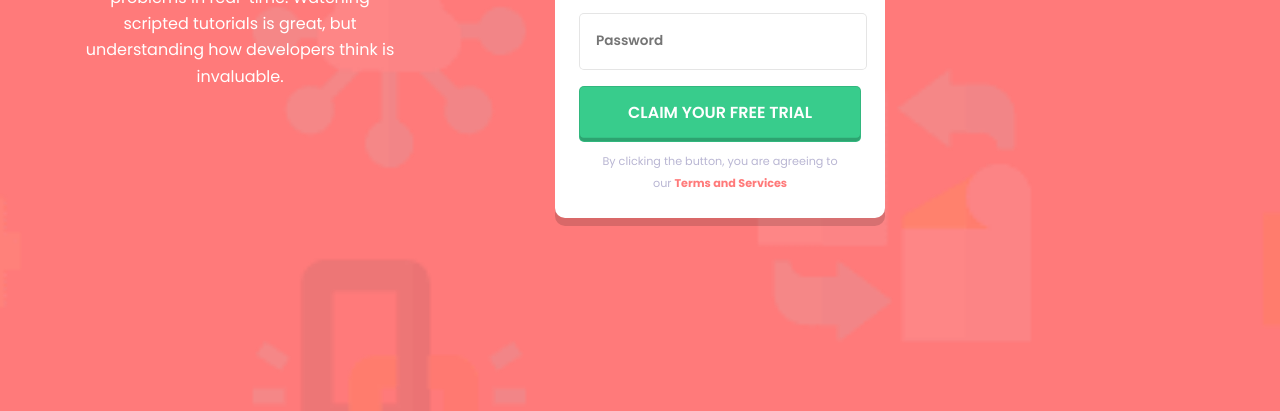
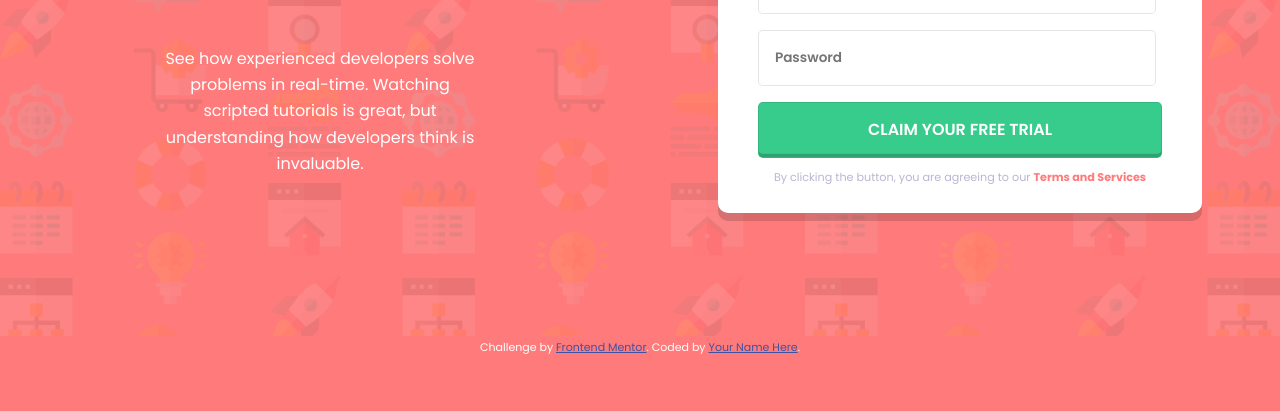
Before and after one commit to ViniciusLagoGehrke/Sign-up_Form, a plain HTML site: page index.html in a window 1280 px wide. Shown: the part 389-800 px from the top of the page. Drawn offline with Linux system fonts and the light colour scheme.

Commit message:
Started Desktop Layout

```diff
--- a/style.css
+++ b/style.css
@@ -13,6 +13,7 @@ body{
   display: flex;
   flex-wrap: wrap;
   justify-content: center;
+  width:100vw;
 
   font-family: 'Poppins', sans-serif;
   color:white;
@@ -21,7 +22,7 @@ body{
   background-image: url(./images/bg-intro-mobile.png);
   background-repeat: no-repeat;
   background-size: 100%;
-  }
+}
 
 #about, #cards{
   margin: 3rem auto 0;
@@ -83,13 +84,19 @@ body{
 }
 
 .form input{
-  border: 0.5px solid rgba(0,0,0,0.1);
+  border: 1px solid rgba(0,0,0,0.1);
   border-radius: 5px;
   padding: 1.22rem 1rem;
   width:90%;
   font-size:0.85rem;
   font-weight:600;
   margin-bottom:1rem;
+}
+
+.form input:focus {
+  border: 0;
+  outline-width:1px;
+  outline-color: rgba(0,0,0,0.5);
 }
 
 .form .btn{
@@ -127,3 +134,114 @@ body{
 .attribution a {
   color: hsl(228, 45%, 44%);
 }
+
+/***** LAPTOP&UP LAYOUT *****/
+
+/***** BODY DL *****/
+
+@media (min-width: 770px){
+
+  body{
+    height:100vh;
+    align-items:center;
+
+    background-image: url(./images/bg-intro-desktop.png);
+  }
+
+  #about, #cards{
+    margin: 3rem auto 0;
+    width:50%;
+  }
+
+/***** ABOUT SECTION DL *****/
+
+  #about h2{
+    text-align: center;
+    font-size:3rem;
+    line-height:2;
+
+    width: 500px;
+    margin-top:2.6rem;
+  }
+
+  #about h4{
+    text-align: center;
+    width: 320px;
+    line-height:1.65;
+    font-weight:400;
+    margin-bottom: 0.85rem;
+  }
+
+  /***** CARDS SECTION DL *****/
+
+  .card{
+    width: 68.2%;
+    margin-bottom: 1.5rem;
+    display: flex;
+    justify-content:center;
+
+    box-shadow: 0 0.5rem 0 0 rgba(0,0,0,0.15);
+    border-radius: 10px;
+  }
+
+  .plan{
+    width: 57.2%;
+    background-color:var(--AccentBlue);
+    padding: 1.25rem 4rem;
+  }
+
+  .plan h4{
+    height: 1.25rem;
+    margin:0;
+
+    font-size:0.95rem;
+    line-height:1;
+  }
+
+  .form{
+    background-color:white;
+    padding: 1.5rem;
+  }
+
+  .form input{
+    border: 1px solid rgba(0,0,0,0.1);
+    border-radius: 5px;
+    padding: 1.22rem 1rem;
+    width:90%;
+    font-size:0.85rem;
+    font-weight:600;
+    margin-bottom:1rem;
+  }
+
+  .form input:focus {
+    border: 0;
+    outline-width:1px;
+    outline-color: rgba(0,0,0,0.5);
+  }
+
+  .form .btn{
+    width:100%;
+    background-color: var(--PrimaryGreen);
+    padding: 1.11rem 1rem;
+    margin-bottom:0.5rem;
+    box-shadow: inset 0 -0.2rem 0 0 rgba(0,0,0,0.2);
+
+    color:white;
+    font-size:1rem;
+    text-transform:uppercase;
+  }
+
+  .form p{
+    margin:0 1rem;
+    text-align:center;
+    color: var(--NeutralGrayishBlue);
+    font-weight:400;
+    font-size:0.7rem;
+    line-height:2;
+  }
+
+  .form p strong{
+    color: var(--PrimaryRed);
+  }
+
+}
```
